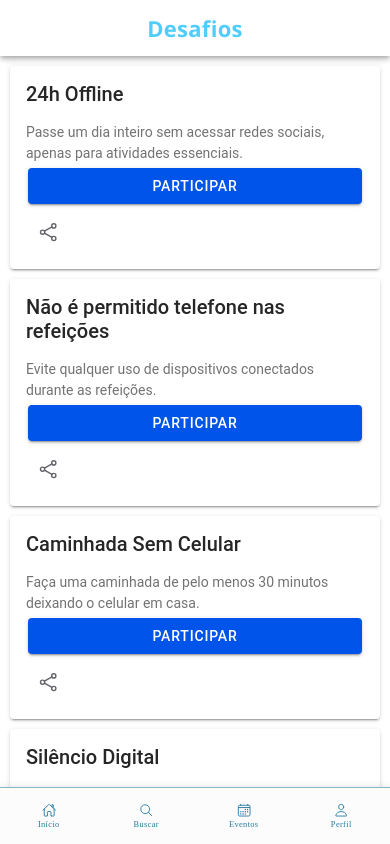
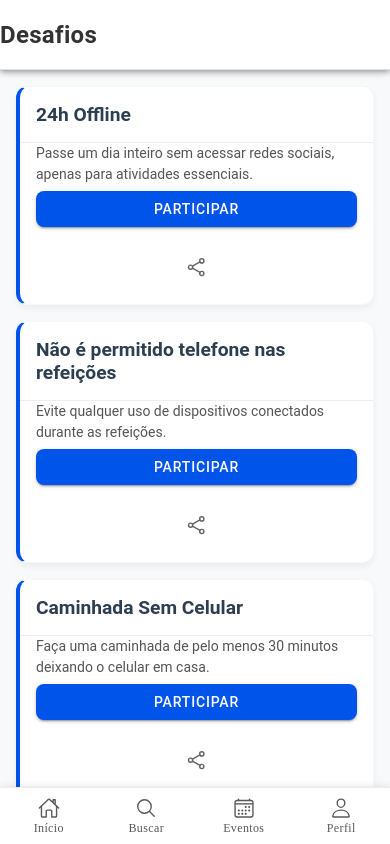
Before and after one commit to brunaesena/desplug-app, a React (Vite) app: page /desafios in a window 390 px wide. Built offline with nearby package versions, Linux system fonts and the light colour scheme.

Commit message:
alteração dos estilos da home e desafios

```diff
--- a/src/components/ExploreContainer.css
+++ b/src/components/ExploreContainer.css
@@ -1,190 +1,323 @@
-/* Cores da marca */
+/* ============= VARIÁVEIS GLOBAIS ============= */
 :root {
-  --branco-principal: #fcfcfc;
-  --azul-claro-1: #4fcdfc;
-  --azul-claro-2: #6ac2e2;
-  --azul-medio: #85b7c9;
-  --cinza-claro: #a1adb0;
-  --azul-escuro: #247BA0;
-  --cinza-escuro: #555555;
+  /* Cores Primárias */
+  --color-primary: #4a89dc;
+  --color-primary-light: #e3f2fd;
+  --color-primary-dark: #3a73c1;
+  --color-secondary: #a0d468;
+  --color-accent: #2196f3;
+
+  /* Tons Neutros */
+  --color-text: #2c3e50;
+  --color-text-light: #555;
+  --color-text-lighter: #7f8c8d;
+  --color-bg: #f8f9fa;
+  --color-card: #fff;
+  --color-border: #e0e0e0;
+
+  /* Cores Temáticas */
+  --color-challenge: #7cb342;
+  --color-event: #fb8c00;
+  --color-consultancy: #9c27b0;
+  --color-lecture: #5c6bc0;
+
+  /* Sombras */
+  --shadow-sm: 0 2px 8px rgba(0, 0, 0, 0.05);
+  --shadow-md: 0 4px 12px rgba(0, 0, 0, 0.1);
+  --shadow-lg: 0 8px 24px rgba(0, 0, 0, 0.15);
+
+  /* Bordas */
+  --radius-sm: 8px;
+  --radius-md: 12px;
+  --radius-lg: 16px;
+
+  /* Transições */
+  --transition-fast: 0.15s ease;
+  --transition-normal: 0.3s cubic-bezier(0.25, 0.8, 0.25, 1);
+  --transition-slow: 0.45s ease;
+}
+
+/* ============= ESTILOS GERAIS ============= */
+ion-content {
+  --background: var(--color-bg);
+  --padding-top: 16px;
+  --padding-bottom: 16px;
+  --padding-start: 16px;
+  --padding-end: 16px;
+  font-family: 'Segoe UI', -apple-system, BlinkMacSystemFont, sans-serif;
+}
+
+/* ============= HEADER ============= */
+ion-toolbar {
+  --background: var(--color-card);
+  --color: var(--color-text);
+  --border-color: var(--color-border);
+  --border-width: 0 0 1px 0;
+  --min-height: 70px;
 }
 
 .app-title {
-  text-align: center;
-  color: var(--azul-claro-1);
-  font-weight: 700;
-  font-size: 24px;
-  margin-top: 16px;
-  margin-bottom: 16px;
-  font-family: 'Segoe UI', sans-serif;
+  display: flex;
+  justify-content: center;
+  align-items: center;
+  height: 100%;
+  gap: 10px;
 }
 
-ion-searchbar {
-  padding: 8px 16px;
-  margin-top: 10px;
-  margin-bottom: 20px;
-  --box-shadow: none;
-  --border-radius: 10px;
-  --ion-background-color: var(--branco-principal);
-  border: 1px solid var(--cinza-claro);
+.app-logo {
+  height: 40px;
+  object-fit: contain;
+  transition: transform var(--transition-fast);
 }
 
-.activities-title {
-  padding: 0 16px;
-  margin-top: 24px;
-  margin-bottom: 16px;
-  font-size: 1.2em;
-  font-weight: 600;
-  color: var(--cinza-escuro);
-  font-family: 'Segoe UI', sans-serif;
+.app-logo:hover {
+  transform: scale(1.05);
 }
 
-.activity-card {
-  margin: 16px;
-  border-radius: 10px;
-  box-shadow: 0 2px 6px rgba(0, 0, 0, 0.1);
-  height: 140px; /* Altura um pouco maior */
-  display: flex;
-  flex-direction: column; /* Organizar texto verticalmente */
-  align-items: center;
-  justify-content: center;
-  padding: 16px;
-  color: var(--branco-principal);
-  text-align: center;
-  transition: transform 0.2s ease-in-out; /* Pequena animação ao interagir */
+/* ============= BARRA DE BUSCA ============= */
+ion-searchbar {
+  --background: var(--color-card);
+  --border-radius: var(--radius-sm);
+  --box-shadow: var(--shadow-sm);
+  --color: var(--color-text);
+  --icon-color: var(--color-text-lighter);
+  --placeholder-color: #a8a8a8;
+  --placeholder-opacity: 0.8;
+  padding: 0 0 20px 0;
+  margin-bottom: 8px;
 }
 
-.activity-card:hover {
-  transform: scale(1.02);
+/* ============= TÍTULOS ============= */
+.activities-title {
+  color: var(--color-text);
+  font-size: 1.8rem;
+  font-weight: 700;
+  margin: 28px 16px 20px;
+  position: relative;
+  line-height: 1.2;
+  letter-spacing: -0.3px;
 }
 
-.activity-card-content {
-  display: flex;
-  flex-direction: column;
-  align-items: center;
-  justify-content: center;
-  height: 100%;
+.activities-title::after {
+  content: '';
+  position: absolute;
+  bottom: -12px;
+  left: 16px;
+  width: 60px;
+  height: 4px;
+  background: linear-gradient(90deg, var(--color-primary), var(--color-secondary));
+  border-radius: 2px;
+  opacity: 0.9;
+  transition: width var(--transition-normal);
+}
+
+.activities-title:hover::after {
+  width: 80px;
+}
+
+/* ============= CARDS ============= */
+ion-card {
+  --background: var(--color-card);
+  margin: 0 0 20px 0;
+  border-radius: var(--radius-md);
+  box-shadow: var(--shadow-sm);
+  transition: all var(--transition-normal);
+  border: 1px solid rgba(0, 0, 0, 0.03);
+  overflow: hidden;
+}
+
+ion-card:hover {
+  transform: translateY(-4px);
+  box-shadow: var(--shadow-md);
+}
+
+ion-card:active {
+  transform: scale(0.98) translateY(0);
+  box-shadow: var(--shadow-sm);
+}
+
+ion-card-content {
+  padding: 20px;
+}
+
+/* Card de Informações */
+.info-card {
+  --background: var(--color-primary-light);
+  border-left: 4px solid var(--color-primary);
+}
+
+/* Cards de Categorias */
+.challenges-card {
+  --background: #f1f8e9;
+  border-left: 4px solid var(--color-challenge);
+}
+
+.events-card {
+  --background: #fff3e0;
+  border-left: 4px solid var(--color-event);
+}
+
+.consultancies-card {
+  --background: #f3e5f5;
+  border-left: 4px solid var(--color-consultancy);
+}
+
+.lectures-card {
+  --background: #e8eaf6;
+  border-left: 4px solid var(--color-lecture);
+}
+
+/* ============= CONTEÚDO DOS CARDS ============= */
+.activity-name {
+  color: var(--color-text);
+  font-size: 1.25rem;
+  font-weight: 700;
+  margin: 0 0 10px 0;
+  line-height: 1.3;
+}
+
+.activity-details {
+  color: var(--color-text-light);
+  font-size: 1rem;
+  line-height: 1.5;
+  margin: 0;
+}
+
+.learn-more {
+  display: inline-block;
+  color: var(--color-accent);
+  font-weight: 600;
+  margin-top: 12px;
+  position: relative;
+  transition: color var(--transition-fast);
+}
+
+.learn-more::after {
+  content: '';
+  position: absolute;
+  width: 0;
+  height: 2px;
+  bottom: -2px;
+  left: 0;
+  background-color: currentColor;
+  transition: width var(--transition-normal);
+}
+
+.learn-more:hover {
+  color: var(--color-primary-dark);
+}
+
+.learn-more:hover::after {
   width: 100%;
 }
 
-.activity-name {
-  margin-bottom: 8px;
-  font-size: 1.1em;
-  font-weight: bold;
-  font-family: 'Segoe UI', sans-serif;
+/* ============= EFEITOS ESPECIAIS ============= */
+/* Efeito de Loading */
+.skeleton-loading {
+  background: linear-gradient(90deg,
+    rgba(240, 240, 240, 0.9) 25%,
+    rgba(224, 224, 224, 0.9) 50%,
+    rgba(240, 240, 240, 0.9) 75%);
+  background-size: 200% 100%;
+  animation: shimmer 1.5s infinite;
+  border-radius: var(--radius-sm);
+  min-height: 20px;
 }
 
-.activity-details {
-  font-size: 0.9em;
-  font-family: 'Segoe UI', sans-serif;
-  color: var(--branco-principal); /* Manter branco para contraste nos cards coloridos */
+@keyframes shimmer {
+  0% { background-position: 200% 0; }
+  100% { background-position: -200% 0; }
+}
+
+/* ============= DARK MODE ============= */
+@media (prefers-color-scheme: dark) {
+  :root {
+    --color-text: #f5f5f5;
+    --color-text-light: #b0b0b0;
+    --color-bg: #121212;
+    --color-card: #1e1e1e;
+    --color-border: #333;
+  }
+
+  ion-toolbar {
+    --background: #1a1a1a;
   }
 
   .info-card {
-  background-color: var(--azul-claro-1);
-  border-left: 4px solid var(--azul-escuro);
-}
-
-.info-card .activity-name {
-  color: var(--branco-principal);
-}
-
-.info-card .activity-details {
-  color: var(--branco-principal);
-}
-
-.learn-more {
-  color: var(--branco-principal);
-  font-weight: bold;
-  cursor: pointer;
-  margin-top: 8px;
-  text-decoration: underline;
+    --background: #1a2a3a;
   }
 
   .challenges-card {
-  background-color: var(--cinza-claro);
-  color: var(--azul-escuro);
+    --background: #1a2a1a;
   }
 
   .events-card {
-  background-color: var(--azul-claro-2);
+    --background: #2a1a0a;
   }
 
   .consultancies-card {
-  background-color: var(--azul-medio);
+    --background: #2a0a2a;
   }
 
   .lectures-card {
-  background-color: var(--cinza-claro);
-  color: var(--azul-escuro);
+    --background: #1a1a3a;
   }
 
-ion-tab-bar {
-  --background: var(--branco-principal);
-  border-top: 1px solid var(--azul-medio);
-  --border-radius: 0;
+  .skeleton-loading {
+    background: linear-gradient(90deg,
+      rgba(50, 50, 50, 0.9) 25%,
+      rgba(70, 70, 70, 0.9) 50%,
+      rgba(50, 50, 50, 0.9) 75%);
+  }
 }
 
-ion-tab-button {
-  color: var(--azul-escuro);
-  --color-selected: var(--azul-claro-1);
-  display: flex;
-  flex-direction: column;
-  justify-content: center;
-  padding: 8px 0; /* Aumentar um pouco o padding vertical */
+/* ============= RESPONSIVIDADE ============= */
+@media (max-width: 576px) {
+  .activities-title {
+    font-size: 1.6rem;
+    margin: 24px 16px 16px;
   }
 
-ion-tab-button ion-icon {
-  font-size: 1.4em; /* Ícones um pouco maiores */
-  margin-bottom: 4px;
+  ion-card {
+    margin-bottom: 16px;
+    border-radius: var(--radius-sm);
   }
 
-ion-tab-button ion-label {
-  font-size: 0.8em;
+  ion-card-content {
+    padding: 16px;
+  }
+}
+/* 1. Container principal do header */
+ion-header {
+  display: flex;
+  justify-content: center;
 }
 
-.app-logo {
-  height: 50px; /* Logo um pouco maior */
-  object-fit: contain;
-  margin: 12px auto;
-  display: block;
+/* 2. Toolbar com largura máxima */
+ion-toolbar {
+  --min-height: 70px;
+  max-width: 100%;
+  display: flex;
+  justify-content: center;
+  padding: 0;
 }
 
-/* Estilos para telas menores (responsividade básica) */
-@media (max-width: 600px) {
+/* 3. Título centralizado */
 .app-title {
-      font-size: 22px;
-      margin-top: 12px;
-      margin-bottom: 12px;
+  display: flex;
+  justify-content: center;
+  align-items: center;
+  width: 100%;
+  padding: 0;
+  margin: 0;
 }
 
-  .activities-title {
-      font-size: 1.1em;
-      margin-top: 20px;
-      margin-bottom: 12px;
+/* 4. Estilo da logo */
+.app-logo {
+  height: 40px;
+  width: auto;
+  max-width: 100%;
+  object-fit: contain;
+  display: block;
+  margin: 0 auto;
 }
-
-  .activity-card {
-      height: 120px; /* Cards um pouco menores em telas pequenas */
-      margin: 8px;
-      padding: 12px;
-  }
-
-  .activity-name {
-      font-size: 1em;
-      margin-bottom: 4px;
-  }
-
-  .activity-details {
-      font-size: 0.8em;
-  }
-
-  ion-tab-button ion-icon {
-      font-size: 1.2em;
-      margin-bottom: 2px;
-  }
-
-  ion-tab-button ion-label {
-      font-size: 0.7em;
-  }
-}
--- /dev/null
+++ b/src/pages/home/challenges.css
@@ -0,0 +1,124 @@
+/* Challenges.css - Versão Simplificada */
+
+/* Cores base consistentes */
+:root {
+  --ion-color-primary: #4a89dc;
+  --ion-color-primary-shade: #4178c2;
+}
+
+/* Estilos gerais */
+ion-content {
+  --background: #f8f9fa;
+  --padding-top: 16px;
+  --padding-bottom: 16px;
+  --padding-start: 16px;
+  --padding-end: 16px;
+}
+
+/* Header */
+ion-toolbar {
+  --background: #ffffff;
+  --color: #333333;
+  --border-color: #e0e0e0;
+  --border-width: 0 0 1px 0;
+  --min-height: 70px;
+}
+
+.app-title {
+  display: flex;
+  align-items: center;
+  justify-content: center;
+  font-size: 1.5rem;
+  font-weight: 600;
+  color: #333333;
+  gap: 10px;
+}
+
+.app-logo {
+  height: 30px;
+  width: auto;
+}
+
+/* Cards básicos */
+.challenge-card {
+  margin: 0 0 16px 0;
+  border-radius: 12px;
+  box-shadow: 0 4px 6px rgba(0, 0, 0, 0.05);
+  background: #ffffff;
+  border-left: 4px solid var(--ion-color-primary);
+}
+
+ion-card-header {
+  padding: 16px;
+  border-bottom: 1px solid #eeeeee;
+}
+
+ion-card-title {
+  font-size: 1.2rem;
+  font-weight: 600;
+  color: #2c3e50;
+}
+
+ion-card-content {
+  padding: 16px;
+}
+
+ion-card-content p {
+  color: #555555;
+  font-size: 1rem;
+  line-height: 1.5;
+  margin-bottom: 16px;
+}
+
+/* Botões base */
+.card-buttons {
+  display: flex;
+  align-items: center;
+  justify-content: space-between;
+  gap: 12px;
+}
+
+ion-button[expand="block"] {
+  --background: var(--ion-color-primary);
+  --background-hover: var(--ion-color-primary-shade);
+  --border-radius: 8px;
+  font-weight: 500;
+}
+
+ion-button[fill="clear"] {
+  --color: #7f8c8d;
+  --background-hover: rgba(127, 140, 141, 0.1);
+  width: 44px;
+}
+
+/* Alert básico */
+ion-alert {
+  --backdrop-opacity: 0.6;
+}
+
+.alert-wrapper {
+  border-radius: 12px !important;
+}
+
+/* Responsividade */
+@media (max-width: 400px) {
+  .card-buttons {
+    flex-direction: column;
+  }
+
+  ion-button[expand="block"] {
+    width: 100%;
+  }
+
+  ion-button[fill="clear"] {
+    width: 100%;
+    justify-content: center;
+  }
+}
+
+.challenge-card {
+  transition: transform 0.2s;
+}
+.challenge-card:active {
+  transform: scale(0.98);
+}
--- a/src/pages/home/challenges.tsx
+++ b/src/pages/home/challenges.tsx
@@ -16,7 +16,7 @@ import {
 } from '@ionic/react';
 import { shareSocialOutline } from 'ionicons/icons';
 import Footer from '../../components/Footer';
-//import '../Home.css';
+import './challenges.css'
 
 const challenges = [
   {
```
Lines whose indentation alone changed are shown as unchanged.
